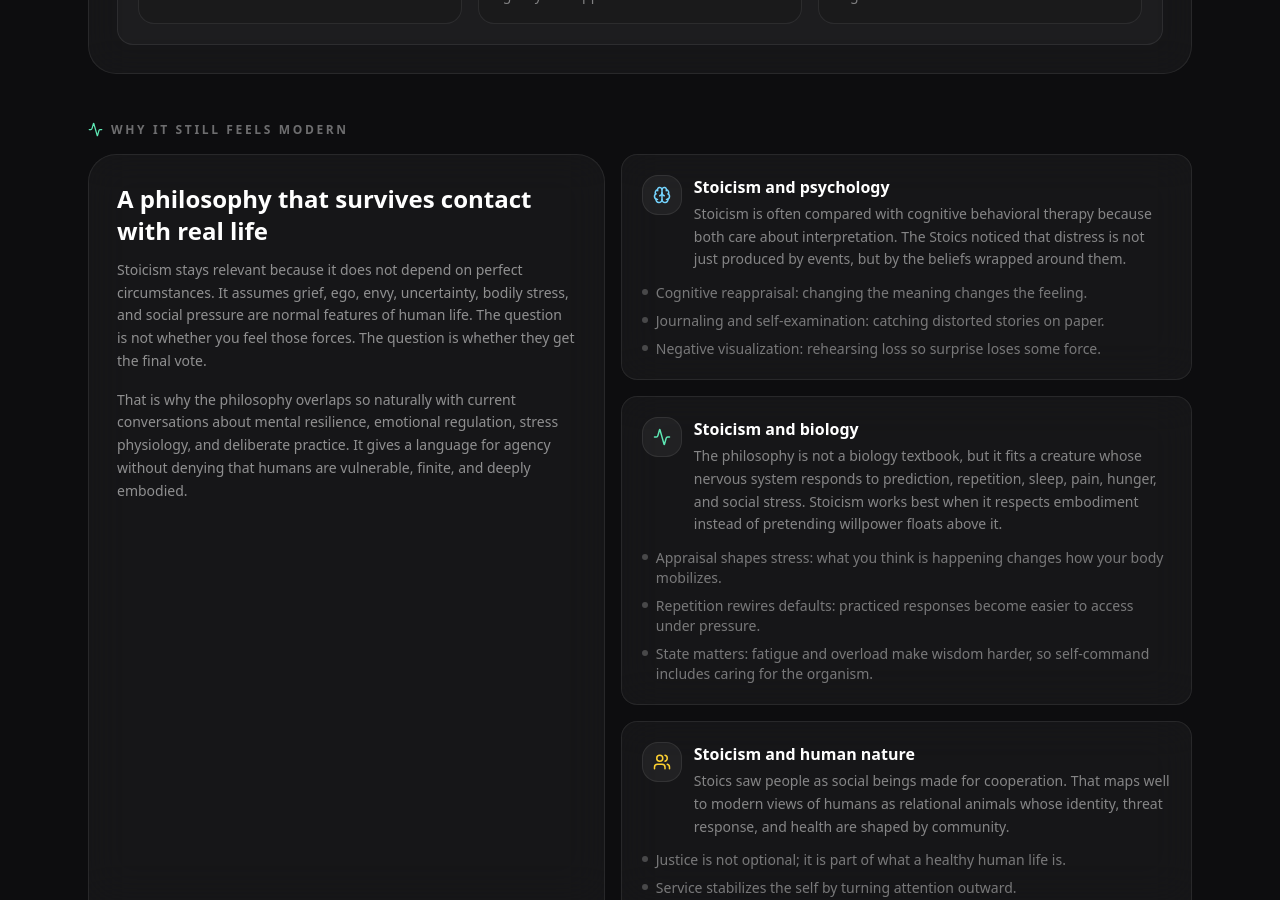
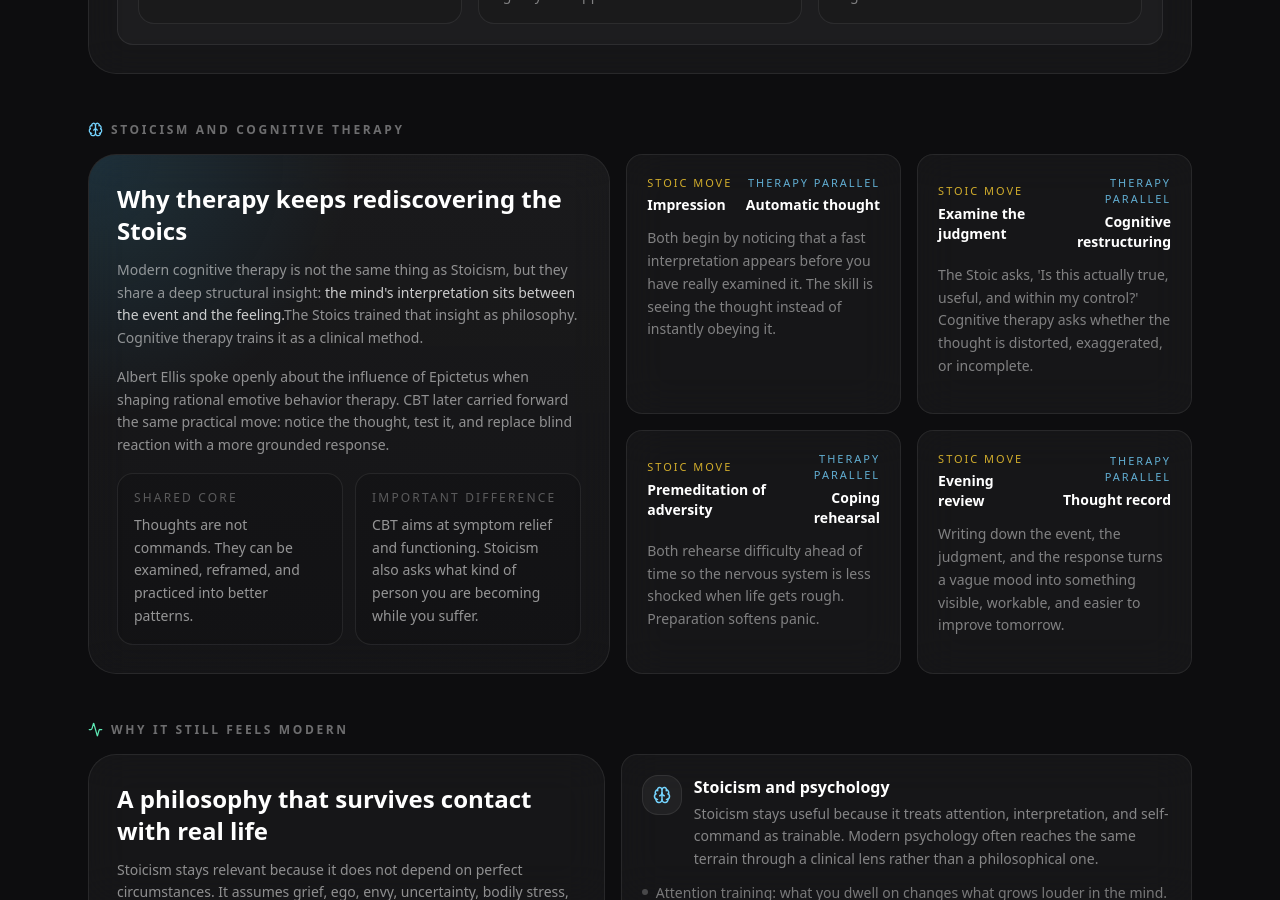
Before and after one commit to chrisxsolo/hyper-hub, a Next.js app: page /stoicism in a window 1280 px wide. Shown: the part 1900-2800 px from the top of the page. Built offline with nearby package versions, Linux system fonts and the light colour scheme.

Commit message:
changed stoicism

```diff
--- a/src/app/stoicism/page.tsx
+++ b/src/app/stoicism/page.tsx
@@ -19,7 +19,7 @@ const introChips = [
   "Founded in Athens around 300 BCE",
   "Practical philosophy, not abstract theory",
   "Built for pressure, uncertainty, and loss",
-  "Still echoed in modern psychology",
+  "Still echoed in CBT and modern psychology",
 ];
 
 const principles = [
@@ -142,16 +142,47 @@ const responseLoop = [
   },
 ];
 
+const therapyParallels = [
+  {
+    stoic: "Impression",
+    therapy: "Automatic thought",
+    description:
+      "Both begin by noticing that a fast interpretation appears before you have really examined it. The skill is seeing the thought instead of instantly obeying it.",
+    accent: "border-sky-500/18",
+  },
+  {
+    stoic: "Examine the judgment",
+    therapy: "Cognitive restructuring",
+    description:
+      "The Stoic asks, 'Is this actually true, useful, and within my control?' Cognitive therapy asks whether the thought is distorted, exaggerated, or incomplete.",
+    accent: "border-amber-500/18",
+  },
+  {
+    stoic: "Premeditation of adversity",
+    therapy: "Coping rehearsal",
+    description:
+      "Both rehearse difficulty ahead of time so the nervous system is less shocked when life gets rough. Preparation softens panic.",
+    accent: "border-emerald-500/18",
+  },
+  {
+    stoic: "Evening review",
+    therapy: "Thought record",
+    description:
+      "Writing down the event, the judgment, and the response turns a vague mood into something visible, workable, and easier to improve tomorrow.",
+    accent: "border-rose-500/18",
+  },
+];
+
 const bridges = [
   {
     icon: Brain,
     title: "Stoicism and psychology",
     description:
-      "Stoicism is often compared with cognitive behavioral therapy because both care about interpretation. The Stoics noticed that distress is not just produced by events, but by the beliefs wrapped around them.",
+      "Stoicism stays useful because it treats attention, interpretation, and self-command as trainable. Modern psychology often reaches the same terrain through a clinical lens rather than a philosophical one.",
     points: [
-      "Cognitive reappraisal: changing the meaning changes the feeling.",
-      "Journaling and self-examination: catching distorted stories on paper.",
-      "Negative visualization: rehearsing loss so surprise loses some force.",
+      "Attention training: what you dwell on changes what grows louder in the mind.",
+      "Cognitive reappraisal: changing meaning often changes emotion.",
+      "Journaling and self-examination: naming a thought makes it easier to question.",
     ],
     accent: "border-sky-500/20",
     iconClass: "text-sky-300",
@@ -184,18 +215,33 @@ const bridges = [
   },
 ];
 
-const nextSteps = [
+const studyCards = [
   {
-    title: "Core Principles",
-    description: "The dichotomy of control, virtue, and the idea of living in agreement with nature.",
+    title: "Marcus Aurelius",
+    eyebrow: "Study card",
+    description: "Meet the Roman emperor who used Stoicism as daily mental training under pressure, war, illness, and power.",
+    href: "/stoicism/meditations",
+    icon: "👑",
+    accent: "border-amber-500/18 hover:border-amber-400/28",
+    glow: "from-amber-500/10 via-amber-500/4 to-transparent",
   },
   {
-    title: "Daily Practice",
-    description: "Morning reflection, evening review, journaling, and rehearsing adversity without becoming gloomy.",
+    title: "Meditations Summaries",
+    eyebrow: "Already in the project",
+    description: "Jump into the summaries and breakdowns we already built for Marcus's private journal and Stoic system.",
+    href: "/stoicism/meditations",
+    icon: "📜",
+    accent: "border-sky-500/18 hover:border-sky-400/28",
+    glow: "from-sky-500/10 via-sky-500/4 to-transparent",
   },
   {
-    title: "Memento Mori",
-    description: "Mortality as a focusing tool: not doom, but perspective, urgency, and gratitude.",
+    title: "Book I and II Breakdown",
+    eyebrow: "Quick review",
+    description: "Start with gratitude, modeled virtue, control, and mortality — the clearest summaries we have established so far.",
+    href: "/stoicism/meditations",
+    icon: "🧠",
+    accent: "border-emerald-500/18 hover:border-emerald-400/28",
+    glow: "from-emerald-500/10 via-emerald-500/4 to-transparent",
   },
 ];
 
@@ -457,6 +503,80 @@ export default function StoicismPage() {
 
       <motion.section {...fadeUp(0.24)} className="mb-8 md:mb-12">
         <div className="flex items-center gap-2 mb-4">
+          <Brain size={15} className="text-sky-300" />
+          <p className="text-xs font-semibold uppercase tracking-[0.22em] text-white/40">Stoicism and cognitive therapy</p>
+        </div>
+
+        <div className="grid grid-cols-1 lg:grid-cols-[0.96fr_1.04fr] gap-4">
+          <div className="glass rounded-[28px] border border-sky-500/15 p-6 sm:p-7 relative overflow-hidden">
+            <div
+              className="absolute inset-0 pointer-events-none"
+              style={{
+                background:
+                  "radial-gradient(circle at top left, rgba(56, 189, 248, 0.14), transparent 36%), linear-gradient(180deg, rgba(255,255,255,0.015), rgba(13,13,15,0.08))",
+              }}
+            />
+
+            <div className="relative z-10">
+              <h2 className="text-2xl font-semibold text-white mb-3">Why therapy keeps rediscovering the Stoics</h2>
+              <p className="text-sm text-white/52 leading-relaxed mb-4">
+                Modern cognitive therapy is not the same thing as Stoicism, but they share a deep structural insight:
+                <span className="text-white/78"> the mind's interpretation sits between the event and the feeling.</span>
+                The Stoics trained that insight as philosophy. Cognitive therapy trains it as a clinical method.
+              </p>
+              <p className="text-sm text-white/52 leading-relaxed mb-4">
+                Albert Ellis spoke openly about the influence of Epictetus when shaping rational emotive behavior therapy.
+                CBT later carried forward the same practical move: notice the thought, test it, and replace blind reaction with a more grounded response.
+              </p>
+
+              <div className="grid grid-cols-1 sm:grid-cols-2 gap-3">
+                <div className="rounded-2xl border border-white/8 bg-black/10 p-4">
+                  <p className="text-xs uppercase tracking-[0.18em] text-white/30 mb-2">Shared core</p>
+                  <p className="text-sm text-white/55 leading-relaxed">
+                    Thoughts are not commands. They can be examined, reframed, and practiced into better patterns.
+                  </p>
+                </div>
+                <div className="rounded-2xl border border-white/8 bg-black/10 p-4">
+                  <p className="text-xs uppercase tracking-[0.18em] text-white/30 mb-2">Important difference</p>
+                  <p className="text-sm text-white/55 leading-relaxed">
+                    CBT aims at symptom relief and functioning. Stoicism also asks what kind of person you are becoming while you suffer.
+                  </p>
+                </div>
+              </div>
+            </div>
+          </div>
+
+          <motion.div
+            variants={stagger}
+            initial="hidden"
+            animate="show"
+            className="grid grid-cols-1 sm:grid-cols-2 gap-4"
+          >
+            {therapyParallels.map((parallel) => (
+              <motion.div
+                key={parallel.stoic}
+                variants={item}
+                className={`glass rounded-2xl border ${parallel.accent} p-5`}
+              >
+                <div className="flex items-center justify-between gap-3 mb-3">
+                  <div>
+                    <p className="text-[11px] uppercase tracking-[0.18em] text-amber-300/80 mb-1">Stoic move</p>
+                    <h3 className="text-sm font-semibold text-white">{parallel.stoic}</h3>
+                  </div>
+                  <div className="text-right">
+                    <p className="text-[11px] uppercase tracking-[0.18em] text-sky-300/80 mb-1">Therapy parallel</p>
+                    <p className="text-sm font-semibold text-white">{parallel.therapy}</p>
+                  </div>
+                </div>
+                <p className="text-sm text-white/46 leading-relaxed">{parallel.description}</p>
+              </motion.div>
+            ))}
+          </motion.div>
+        </div>
+      </motion.section>
+
+      <motion.section {...fadeUp(0.28)} className="mb-8 md:mb-12">
+        <div className="flex items-center gap-2 mb-4">
           <Activity size={15} className="text-emerald-300" />
           <p className="text-xs font-semibold uppercase tracking-[0.22em] text-white/40">Why it still feels modern</p>
         </div>
@@ -515,7 +635,7 @@ export default function StoicismPage() {
         </div>
       </motion.section>
 
-      <motion.section {...fadeUp(0.28)} className="grid grid-cols-1 lg:grid-cols-[0.95fr_1.05fr] gap-4">
+      <motion.section {...fadeUp(0.32)} className="grid grid-cols-1 lg:grid-cols-[0.95fr_1.05fr] gap-4">
         <Link
           href="/stoicism/meditations"
           className="group glass rounded-[28px] border border-amber-500/18 p-6 sm:p-7 bg-gradient-to-br from-amber-500/10 via-amber-500/4 to-transparent hover:border-amber-400/28 transition-all duration-300"
@@ -541,17 +661,30 @@ export default function StoicismPage() {
         </Link>
 
         <div className="grid grid-cols-1 sm:grid-cols-3 lg:grid-cols-1 gap-4">
-          {nextSteps.map((step, index) => (
+          {studyCards.map((card, index) => (
             <motion.div
-              key={step.title}
+              key={card.title}
               initial={{ opacity: 0, y: reducedMotion ? 0 : 16 }}
               animate={{ opacity: 1, y: 0 }}
               transition={{ duration: 0.45, delay: 0.38 + index * 0.08, ease: easeOut }}
-              className="glass rounded-2xl border border-white/8 p-5"
             >
-              <p className="text-xs uppercase tracking-[0.18em] text-white/30 mb-2">Coming next</p>
-              <h3 className="text-sm font-semibold text-white mb-2">{step.title}</h3>
-              <p className="text-sm text-white/45 leading-relaxed">{step.description}</p>
+              <Link
+                href={card.href}
+                className={`group block glass rounded-2xl border ${card.accent} p-5 bg-gradient-to-br ${card.glow} transition-all duration-300 hover:-translate-y-0.5`}
+              >
+                <div className="flex items-start justify-between gap-3 mb-3">
+                  <div>
+                    <p className="text-xs uppercase tracking-[0.18em] text-white/30 mb-2">{card.eyebrow}</p>
+                    <h3 className="text-sm font-semibold text-white">{card.title}</h3>
+                  </div>
+                  <span className="text-xl shrink-0">{card.icon}</span>
+                </div>
+                <p className="text-sm text-white/45 leading-relaxed mb-3">{card.description}</p>
+                <div className="flex items-center gap-2 text-xs text-white/55 group-hover:text-white/75 transition-colors">
+                  Open study card
+                  <ArrowRight size={13} className="group-hover:translate-x-1 transition-transform" />
+                </div>
+              </Link>
             </motion.div>
           ))}
         </div>
```
